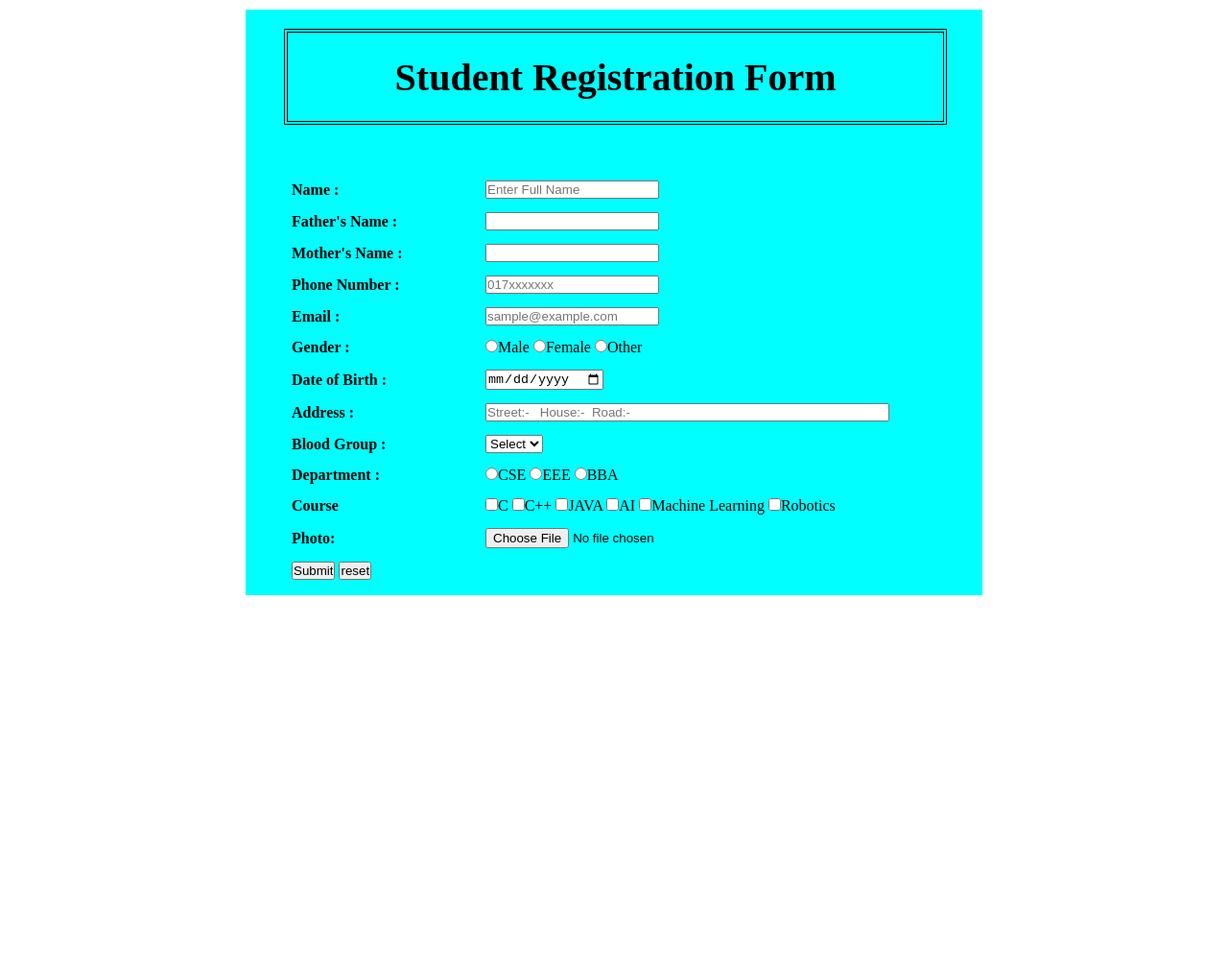
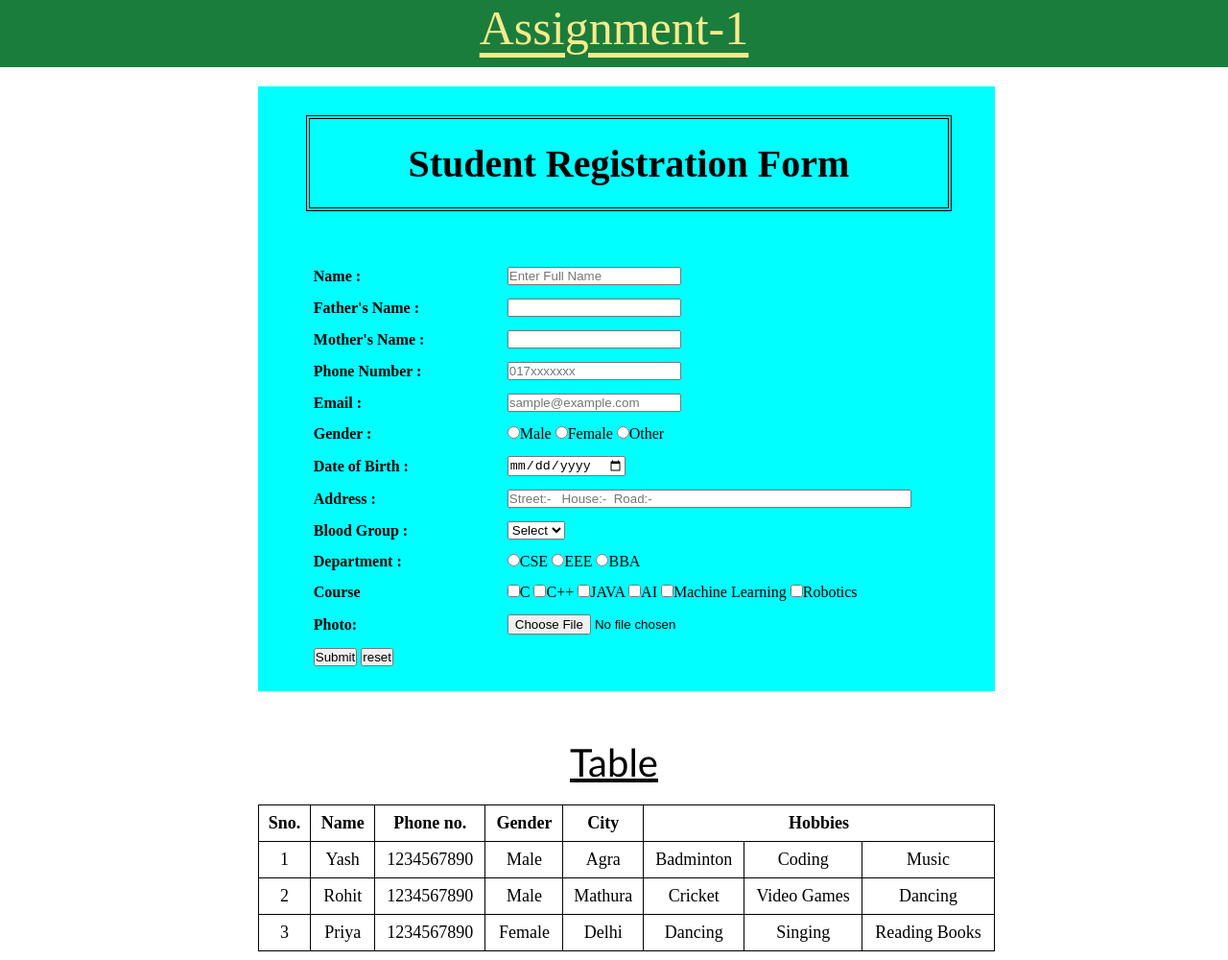
Before and after one commit to GEM-YASH-GUPTA/Assignment-1-HTML, a plain HTML site: page index.html in a window 1280 px wide. Shown: the whole page at 96% size. Before the commit the page ends 800 px from the top, so only its background shows below. Drawn offline with Linux system fonts and the light colour scheme.

Commit message:
second commit

```diff
--- a/index.html
+++ b/index.html
@@ -9,6 +9,9 @@
 </head>
     <body>
         <div class="container" >
+            <header>
+                <p><u>Assignment-1</u></p>
+            </header>
             <div class="form">
                 <div class="heading">
                     <p>Student Registration Form</p>
@@ -146,6 +149,62 @@
                     </form>
                 </div>
             </div>
+
+            <div class="record">
+                <p><u>Table</u></p>
+                <table class="recorddata">
+                    <tr>
+                        <th>
+                            Sno.
+                        </th>
+                        <th>
+                            Name
+                        </th>
+                        <th>
+                            Phone no.
+                        </th>
+                        <th>
+                            Gender
+                        </th>
+                        <th>
+                            City
+                        </th>
+                        <th colspan="3">
+                            Hobbies
+                        </th>
+                    </tr>
+                    <tr>
+                        <td>1</td>
+                        <td>Yash</td>
+                        <td>1234567890</td>
+                        <td>Male</td>
+                        <td>Agra</td>
+                        <td>Badminton</td>
+                        <td>Coding</td>
+                        <td>Music</td>
+                    </tr>
+                    <tr>
+                        <td>2</td>
+                        <td>Rohit</td>
+                        <td>1234567890</td>
+                        <td>Male</td>
+                        <td>Mathura</td>
+                        <td>Cricket</td>
+                        <td>Video Games</td>
+                        <td>Dancing</td>
+                    </tr>
+                    <tr>
+                        <td>3</td>
+                        <td>Priya</td>
+                        <td>1234567890</td>
+                        <td>Female</td>
+                        <td>Delhi</td>
+                        <td>Dancing</td>
+                        <td>Singing</td>
+                        <td>Reading Books</td>
+                    </tr>
+                </table>
+            </div>
         </div>
     </body>
 </html>
--- a/style.css
+++ b/style.css
@@ -4,16 +4,28 @@
 
 .container{
     width: 100%;
-    display: flex;
-    justify-content: center;
-    align-items: center;
+    display:block;
+    height: 1000px;
 }
-
+header{
+    background-color: #1a7d3b;
+    text-align: center;
+    font-size: 50px;
+    height: 70px;
+    text-underline-offset: 9px;
+    margin-bottom: 20px;
+    color: #F8EA8C;
+    position: sticky;
+    top: 0;
+    overflow: hidden;
+}
 .form{
     width: 60%;
-    height: 610px;
+    height: 630px;
     background-color: cyan;
     margin-top: 10px;
+    margin-left: 21%;
+    padding: 10px;
 }
 .heading {
     width: 90%;
@@ -46,3 +58,25 @@
 .data .table #bold{
     font-weight :bold;
 }
+
+.record{
+    margin-top: 50px;
+}
+.record p{
+    text-align: center;
+    font-size: 40px;
+    font-family:'Gill Sans', 'Gill Sans MT', Calibri, 'Trebuchet MS', sans-serif;
+    font-weight: 400;
+    margin-bottom: 20px;
+}
+.recorddata{
+    border-collapse: collapse;
+    font-size: large;
+    width:60%;
+    margin-left: 21%;
+}
+.recorddata th , .recorddata td{
+    text-align: center;
+    padding: 8px;
+    border: 1px solid black;
+}
```
